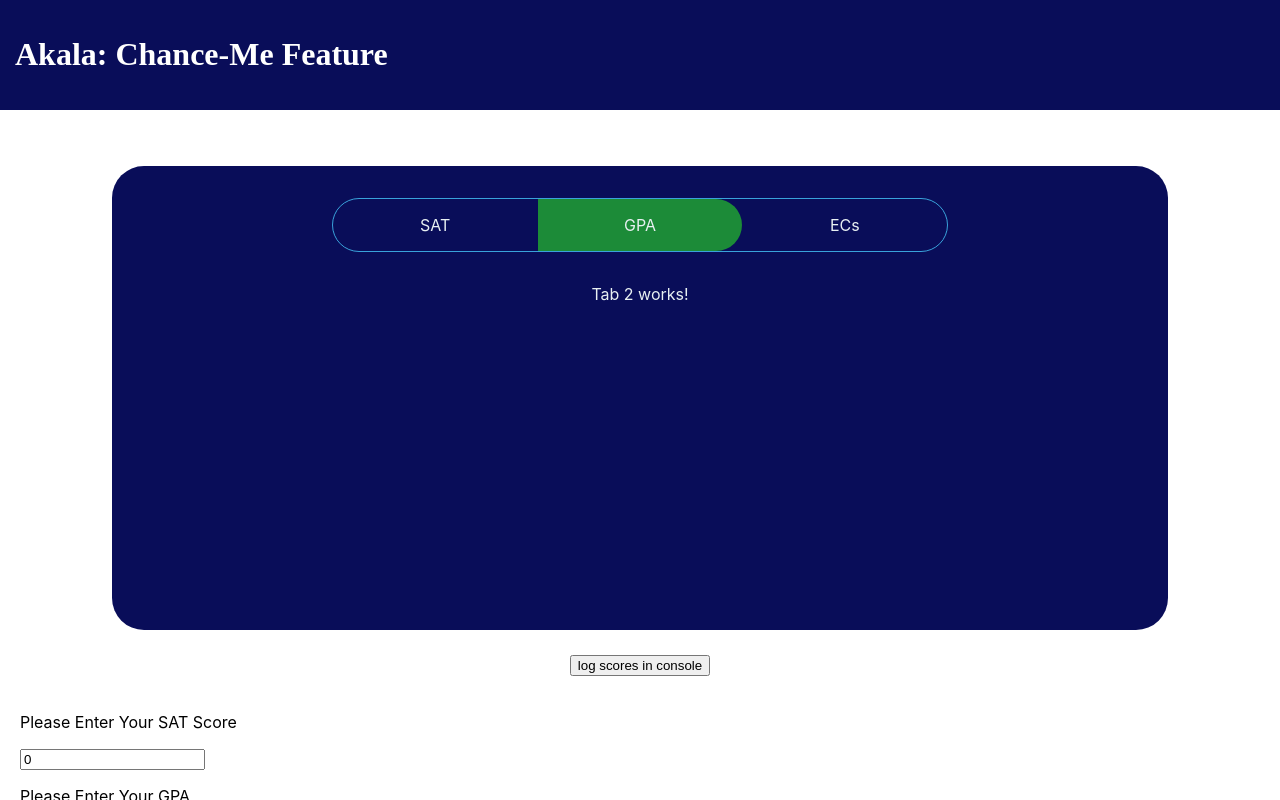
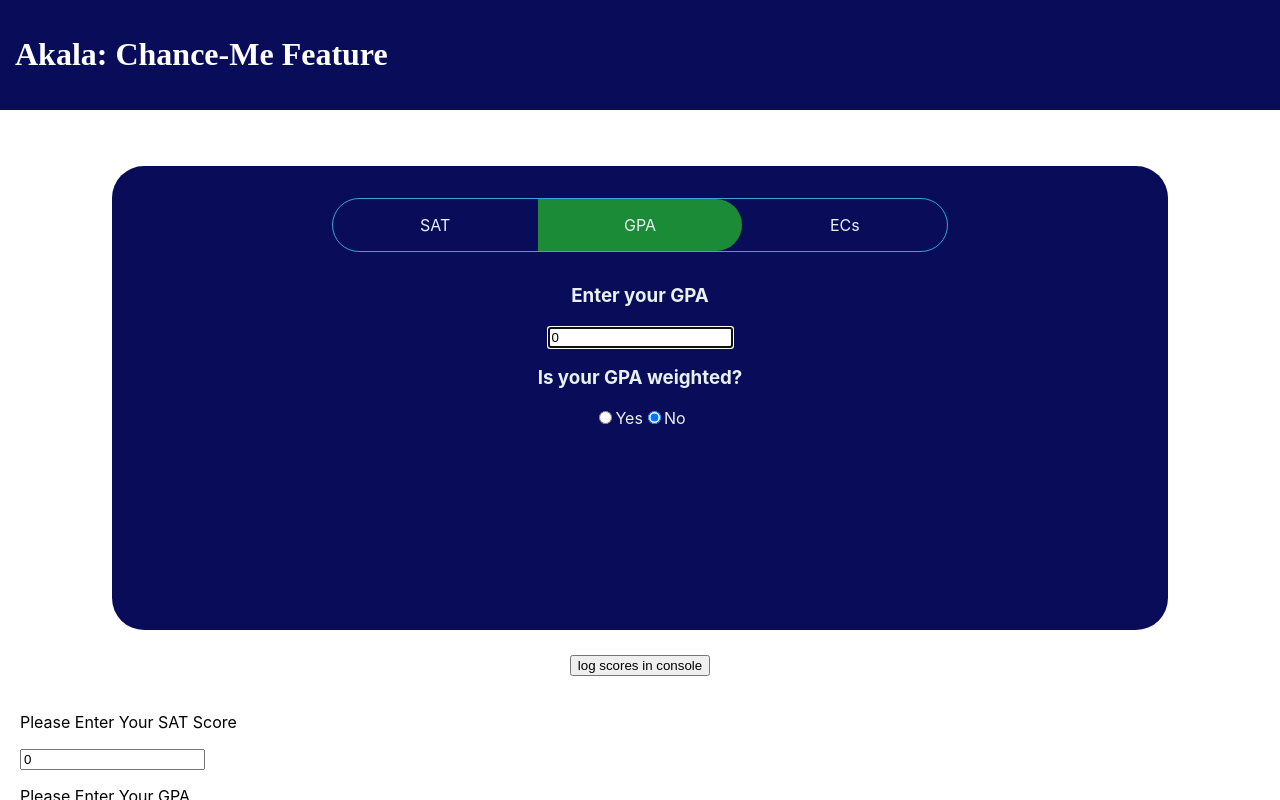
Before and after one commit to dothrakimango/college, a React (Create React App) app: page / in a window 1280 px wide. Both pictures are taken after a click on the item "GPA". Shown: the top 800 px of the page. Built offline with nearby package versions, Linux system fonts and the light colour scheme.

Commit message:
added GPA

```diff
--- a/src/App.js
+++ b/src/App.js
@@ -15,6 +15,7 @@
   //Define States i.e. the values of the numbers
   const [satScore, setSatScore] = useState("0")
   const [gpaAverage, setGpaAverage] = useState("0")
+  const [isWeighted, setIsWeighted] = useState(false)
   const [schoolSelection, setSchoolSelection] = useState("None")
   const [extraCurricular, setExtraCurricular] = useState("0")
   const [summerHours, setSummerHours] = useState("0")
@@ -117,6 +118,7 @@
     console.log(satScore);
     console.log(extraCurricular);
     console.log(gpaAverage);
+    console.log(isWeighted);
   }
 
   return(
@@ -127,6 +129,7 @@
     <div className="App">
       <TabHolder satScore = {satScore} setSatScore = {setSatScore}
         gpaAverage = {gpaAverage} setGpaAverage = {setGpaAverage}
+        isWeighted = {isWeighted} setIsWeighted = {setIsWeighted}
         extraCurricular = {extraCurricular} setExtraCurricular = {setExtraCurricular}/>
       <button onClick={printScores}>log scores in console</button>
 
--- a/src/TabComponents/ecComponent.js
+++ b/src/TabComponents/ecComponent.js
@@ -1,9 +1,8 @@
 import React from "react";
 
-export default function ecComponent(props) {
-    console.log(props.extraCurricular)
+export default function EcComponent(props) {
     return (
-        <div className="exClass">
+        <div className="EcClass">
             <h3>Enter your extracurricular hours per week on average</h3>
             <input type = "text"
                 name = "ecBox"
--- /dev/null
+++ b/src/TabComponents/gpaComponent.js
@@ -0,0 +1,28 @@
+import React from "react";
+
+export default function GpaComponent(props) {
+    return (
+        <div className="GpaClass">
+            <h3>Enter your GPA</h3>
+            <input type = "text"
+                name = "gpaBox"
+                onChange = {(e) => props.setGpaAverage(e.target.value)}
+                value = {props.gpaAverage}
+                autoFocus
+            />
+            <h3>Is your GPA weighted?</h3>
+            <input type = "radio"
+                id="yes"
+                checked={props.isWeighted==1}
+                onChange = {(e) => props.setIsWeighted(true)}
+            />
+            <label htmlFor="yes">Yes</label>
+            <input type = "radio"
+                id="no"
+                checked={props.isWeighted==0}
+                onChange = {(e) => props.setIsWeighted(false)}
+            />
+            <label htmlFor="no">No</label>
+        </div>
+    )
+}
--- a/src/TabComponents/satComponent.js
+++ b/src/TabComponents/satComponent.js
@@ -1,7 +1,6 @@
 import React from "react";
 
 export default function SatComponent(props) {
-    console.log(props.satScore)
     return (
         <div className="SatClass">
             <h3>Please enter your SAT (both math and reading)</h3>
--- a/src/TabHolder.js
+++ b/src/TabHolder.js
@@ -1,10 +1,10 @@
 import React, {useState} from "react";
 import SatComponent from "./TabComponents/satComponent";
 import EcComponent from "./TabComponents/ecComponent";
+import GpaComponent from "./TabComponents/gpaComponent";
 
 export default function TabHolder(props) {
     const [activeTab, setActiveTab] = useState("SAT");
-    console.log(props.satScore)
 
     const TabContent = ({id, activeTab, children}) => {
         return (
@@ -41,7 +41,9 @@
                 <SatComponent satScore = {props.satScore} setSatScore = {props.setSatScore}/>
             </TabContent>
             <TabContent id="GPA" activeTab={activeTab}>
-                <p>Tab 2 works!</p>
+                <GpaComponent gpaAverage = {props.gpaAverage} setGpaAverage = {props.setGpaAverage}
+                  isWeighted = {props.isWeighted} setIsWeighted = {props.setIsWeighted}
+                />
             </TabContent>
             <TabContent id="ECs" activeTab={activeTab}>
               <EcComponent extraCurricular = {props.extraCurricular} setExtraCurricular = {props.setExtraCurricular}/>
```
